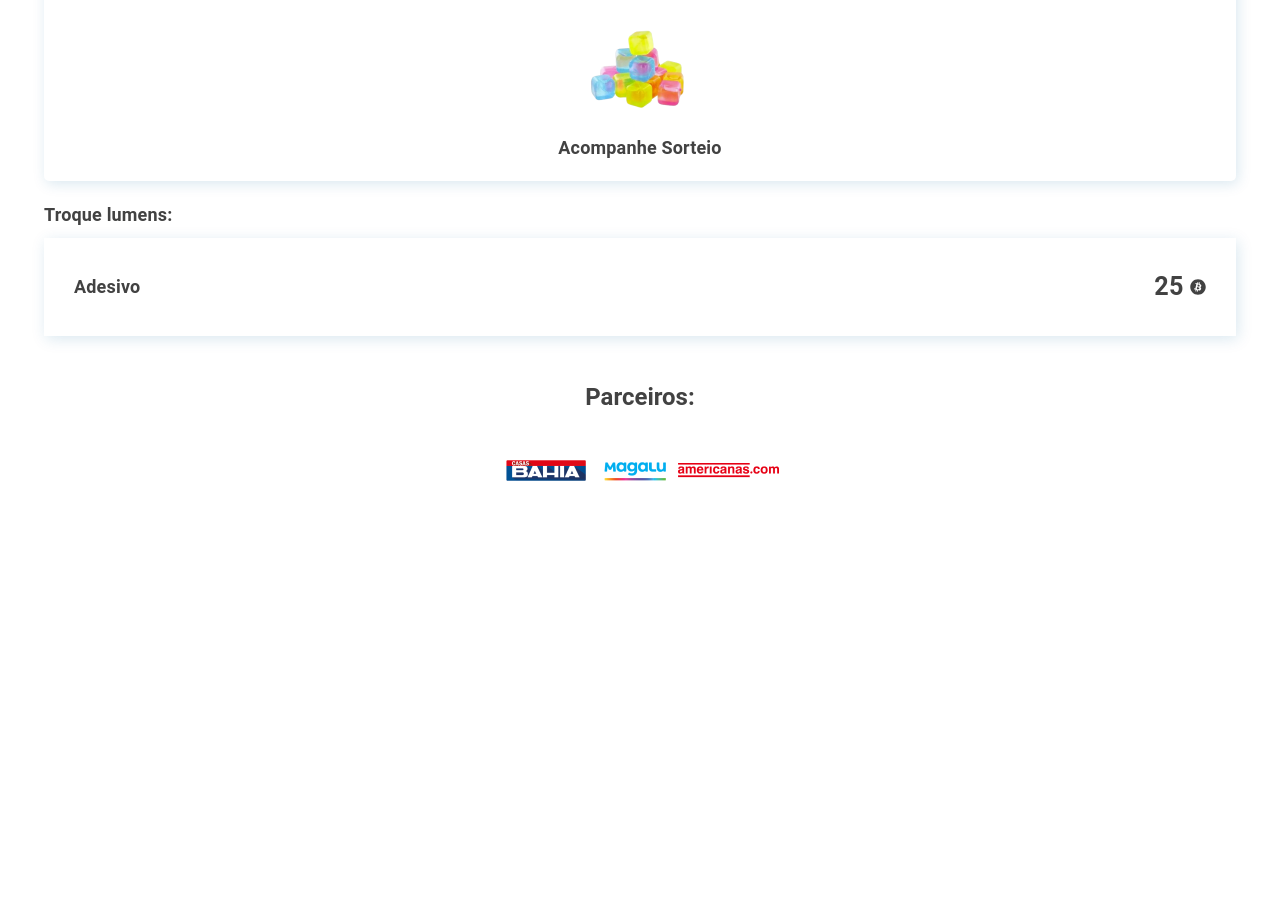
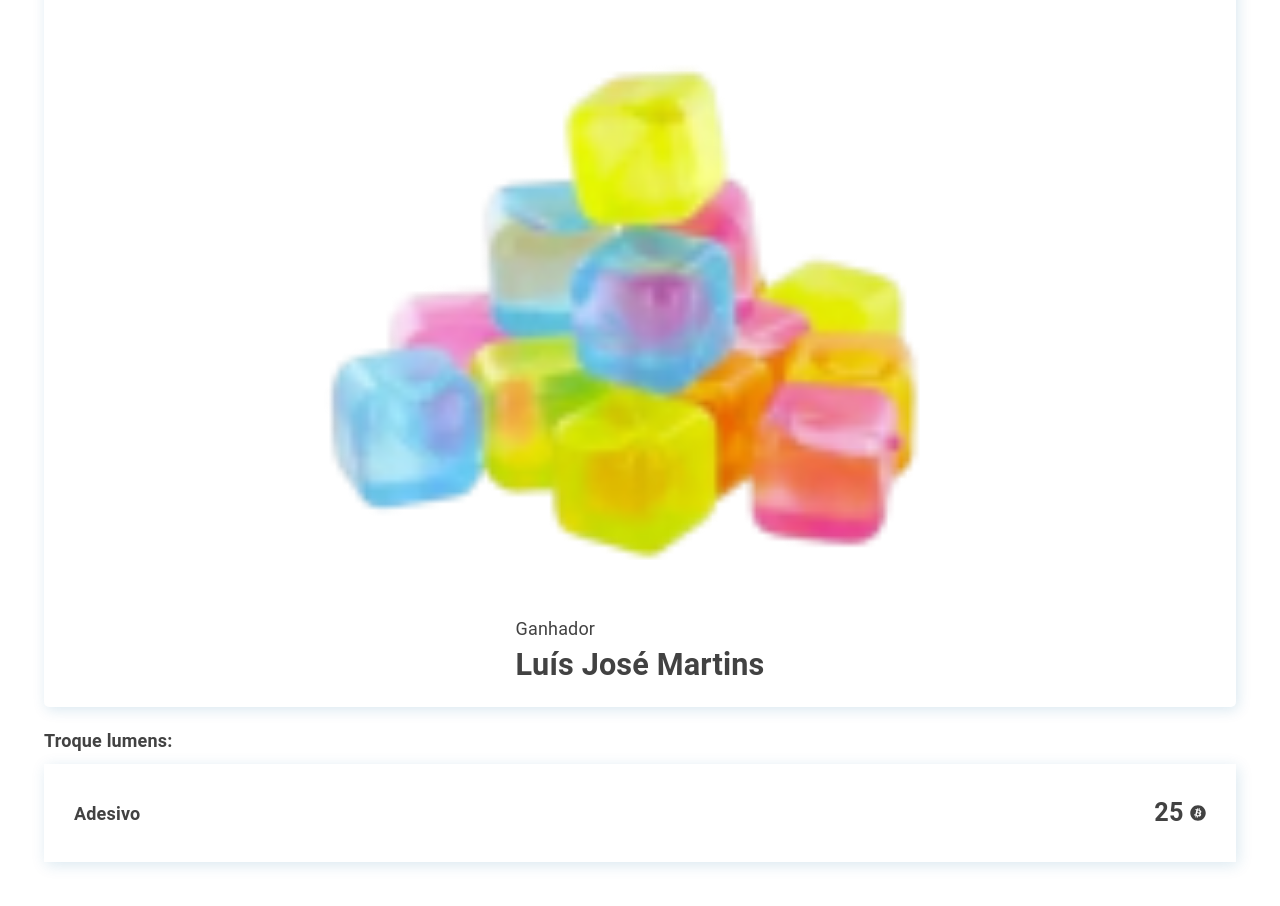
Before and after one commit to ldantas-s/megahack5-cardlumens, a React (Create React App) app: page /prices in a window 1280 px wide. Shown: the part 680-1586 px from the top of the page. Before the commit the page ends 1316 px from the top, so only its background shows below. Built offline with nearby package versions, Linux system fonts and the light colour scheme; the HTML template or start-up script is replaced by a standard one.

Commit message:
Update the styles and content

```diff
--- a/src/assets/css/compenents/brindeSorteio.css
+++ b/src/assets/css/compenents/brindeSorteio.css
@@ -1,7 +1,7 @@
 .cardSorteio {
   width: 100%;
   min-height: 150px;
-  padding: 20px 0;
+  padding: 20px;
   display: flex;
   flex-direction: column;
   justify-content: center;
@@ -11,5 +11,15 @@
   box-shadow: var(--style-shadow);
 }
 .cardSorteio img {
+  width: 60%;
   margin: 20px 0;
 }
+
+.winner {
+  display: flex;
+  flex-direction: column;
+  align-items: flex-start;
+}
+.winner h2 {
+  font-size: 1.7rem;
+}
--- a/src/assets/css/global.css
+++ b/src/assets/css/global.css
@@ -37,6 +37,9 @@
   font-weight: 400;
   color: var(--color-text);
 }
+img {
+  width: 100%;
+}
 .title1 {
   font-size: 2rem;
   font-weight: 700;
--- a/src/components/BrindeSorteio.tsx
+++ b/src/components/BrindeSorteio.tsx
@@ -15,7 +15,10 @@
       <div className="cardSorteio">
         <h3>{brindeName}</h3>
         <img src={img} alt={alt} />
-        <a href="#">Acompanhe Sorteio</a>
+        <div className="winner">
+          <p>Ganhador</p>
+          <h2>Luís José Martins</h2>
+        </div>
       </div>
     </>
   );
```
